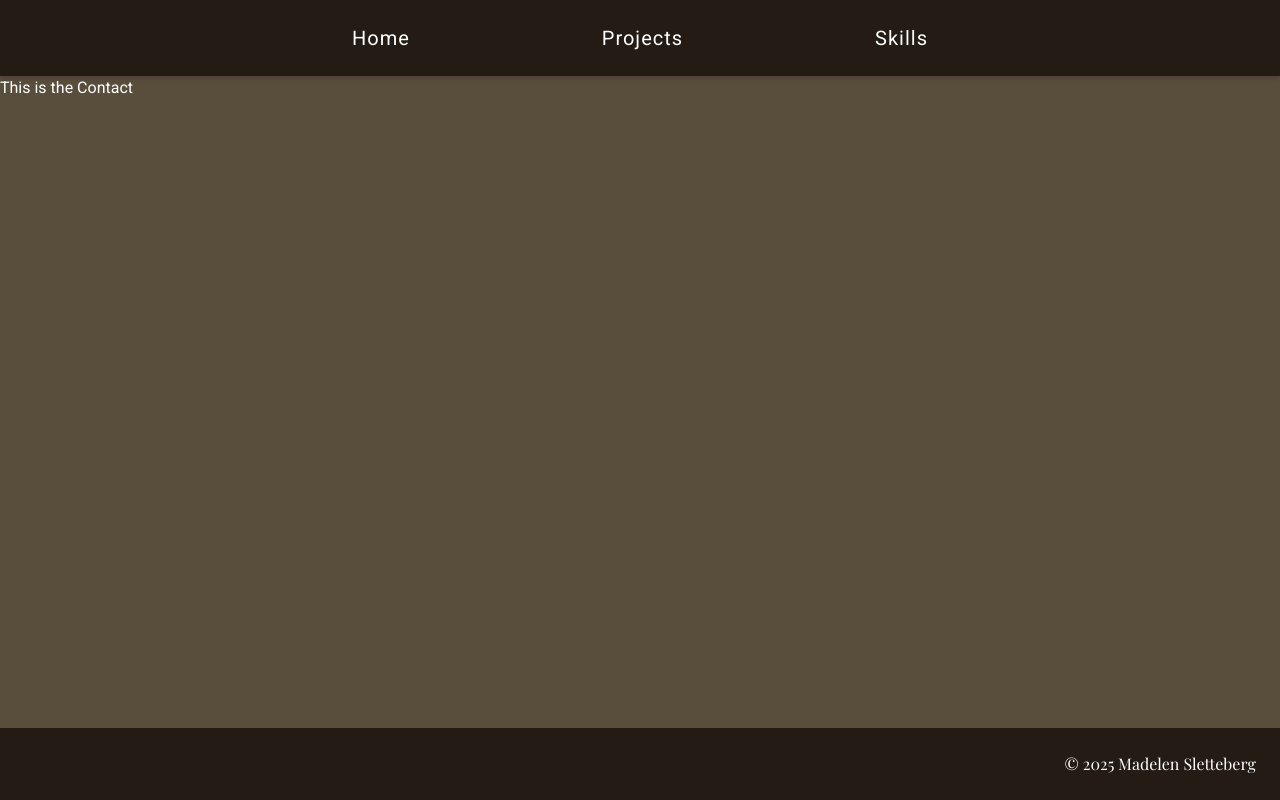
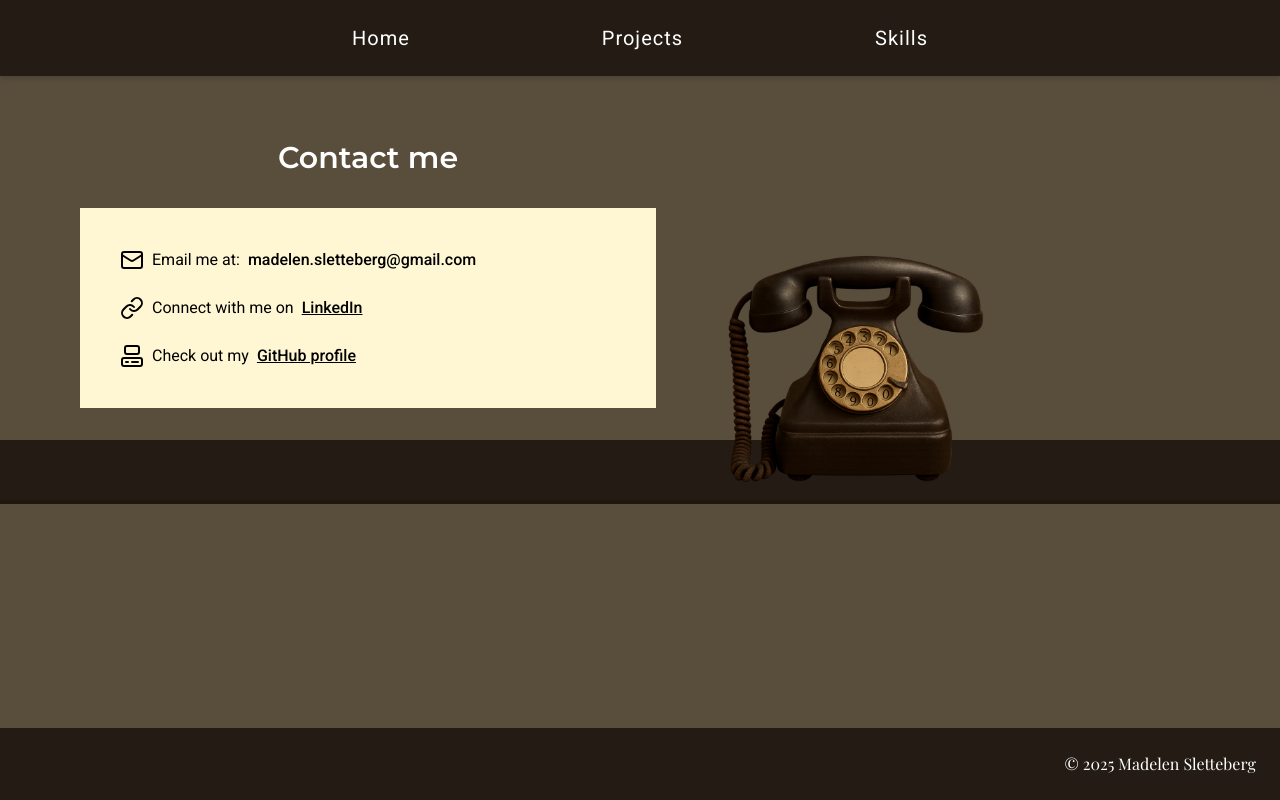
Before and after one commit to maddipaddi/maddipaddi, a React (Vite) app: page /contact in a window 1280 px wide. Built offline with nearby package versions, Linux system fonts and the light colour scheme; a web font is replaced by a local one.

Commit message:
feat: add content to contact page

```diff
--- a/src/pages/Contact.jsx
+++ b/src/pages/Contact.jsx
@@ -1,3 +1,51 @@
+import { Computer, Link, Mail } from "lucide-react";
+
 export default function Contact() {
-  return <h1>This is the Contact</h1>;
+  return (
+    <article>
+      <div className="flex flex-wrap justify-center mb-8 gap-8 items-center">
+        <div className="px-4">
+          <h1 className="text-3xl font-heading font-semibold mt-16 mb-8 text-center">
+            Contact me
+          </h1>
+          <ul className="flex flex-wrap gap-2 bg-background text-black p-8 md:max-w-xl">
+            <li className="flex flex-wrap gap-2 p-2">
+              <Mail className="flex-shrink-0" /> Email me at:{" "}
+              <span className="font-medium">madelen.sletteberg@gmail.com</span>
+            </li>
+            <li className="flex flex-wrap gap-2 p-2">
+              <Link className="flex-shrink-0" /> Connect with me on
+              <a
+                href="https://www.linkedin.com/in/madelen-sletteberg-17a435257/"
+                className="underline font-medium"
+                target="_blank"
+                rel="noopener noreferrer"
+              >
+                LinkedIn
+              </a>
+            </li>
+            <li className="flex flex-wrap gap-2 p-2">
+              <Computer className="flex-shrink-0" /> Check out my
+              <a
+                href="https://github.com/maddipaddi"
+                className="underline font-medium"
+                target="_blank"
+                rel="noopener noreferrer"
+              >
+                GitHub profile
+              </a>
+            </li>
+          </ul>
+        </div>
+        <div className="md:min-w-lg px-4">
+          <img
+            src="/assets/rotary-phone-ChatGPT.png"
+            alt="Old timey dark brown rotary phone."
+            className="w-70 translate-y-16 lg:translate-y-20"
+          />
+        </div>
+      </div>
+      <div className="bg-primary h-16 border-b-4 border-bookshelf-border"></div>
+    </article>
+  );
 }
```
